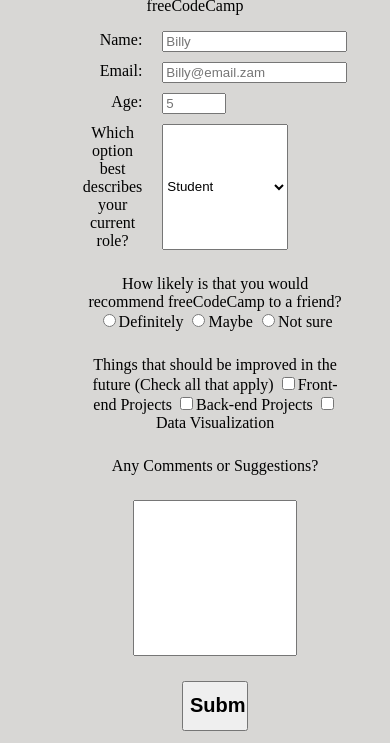
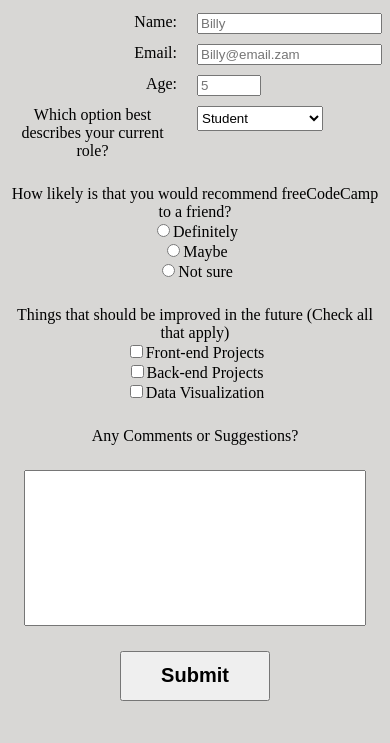
Before and after one commit to Marzdor/survey, a plain HTML site: page index.html in a window 390 px wide. Shown: the part 101-844 px from the top of the page. Drawn offline with Linux system fonts and the light colour scheme.

Commit message:
improved mobile view

```diff
--- a/index.html
+++ b/index.html
@@ -33,25 +33,25 @@
             </div>
             <div>
                 <label for="recommend">How likely is that you would recommend freeCodeCamp to a friend?</label>
-                <label>
+                <label class="selections">
                     <input type="radio" name="rate" value="d">Definitely
                 </label>
-                <label>
+                <label class="selections">
                     <input type="radio" name="rate" value="m">Maybe
                 </label>
-                <label>
+                <label class="selections">
                     <input type="radio" name="rate" value="n">Not sure
                 </label>
             </div>
             <div>
                 <label>Things that should be improved in the future (Check all that apply)</label>
-                <label>
+                <label class="selections">
                     <input type="checkbox" value="front">Front-end Projects
                 </label>
-                <label>
+                <label class="selections">
                     <input type="checkbox" value="back">Back-end Projects
                 </label>
-                <label>
+                <label class="selections">
                     <input type="checkbox" value="data">Data Visualization
                 </label>
             </div>
--- a/style.css
+++ b/style.css
@@ -1,67 +1,74 @@
+@media(min-width: 320px) {
+    body {
+        background-color: #d8d7d5;
+    }
+    textarea {
+        resize: none;
+        width: 90%;
+        margin: 0 auto;
+    }
     #main {
-    width: 60%;
         margin: 0 auto;
         text-align: center;
         background-color: #d8d7d5;
     }
-
-body {
-    background-color: #d8d7d5;
-}
-
     #survey-form {
         display: grid;
         grid-row-gap: 25px;
     }
-
     #info {
         display: grid;
         grid-template-columns: 1fr 1fr;
         grid-gap: 10px 20px;
     }
-
-textarea {
-    resize: none;
-    width: 60%;
-    margin: 0 auto;
-}
-
     #submit {
-    width: 25%;
+        width: 40%;
         height: 50px;
         font-size: 1.25rem;
         font-weight: 600;
         margin: 0 auto;
     }
-
     #name {
         justify-self: start;
     }
-
     #name-label {
         justify-self: end;
     }
-
     #email {
         justify-self: start;
     }
-
     #email-label {
         justify-self: end;
     }
-
     #number {
         justify-self: start;
     }
-
     #number-label {
         justify-self: end;
     }
-
     #dropdown {
         justify-self: start;
+        height: 25px;
     }
-
     #dropdown-label {
         justify-self: end;
     }
+    .selections {
+        display: block;
+    }
+}
+
+@media(min-width: 1024px) {
+    textarea {
+        width: 60%;
+    }
+    #main {
+        width: 60%;
+    }
+    #dropdown {
+        height: auto;
+    }
+    #submit {
+        width: 25%;
+    }
+}
```
Lines whose indentation alone changed are shown as unchanged.
